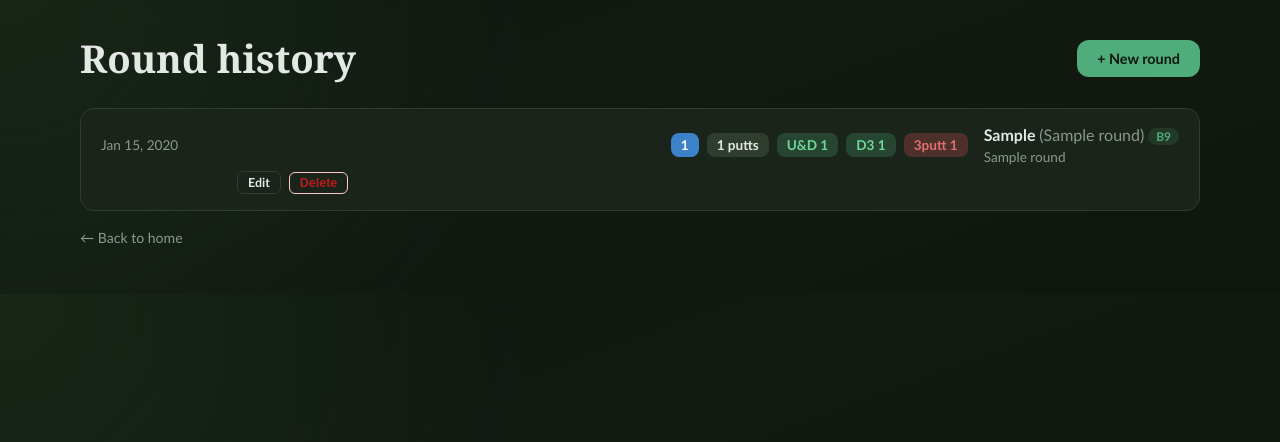
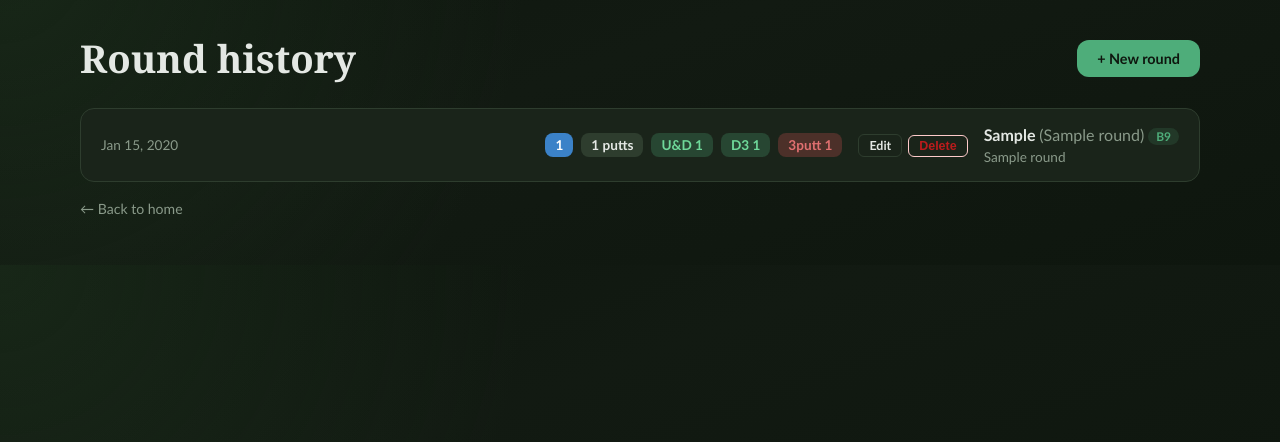
Before and after one commit to Brakjen/golf-scorecards, a FastAPI app: template src/golf_scorecards/templates/round_list.html in a window 1280 px wide. Shown: the part 44-486 px from the top of the page. Run offline with FastAPI, Linux system fonts and the light colour scheme; the template is opened without the code that fills it: most values are stand-ins (such as "Sample title", 1, 10 or a date in 2020).

Commit message:
fix: move round card edit/delete buttons inline with stats

```diff
--- a/src/golf_scorecards/static/styles/app.css
+++ b/src/golf_scorecards/static/styles/app.css
@@ -666,7 +666,7 @@ tfoot th {
 
 .round-card {
   display: grid;
-  grid-template-columns: 120px 1fr auto;
+  grid-template-columns: 120px 1fr auto auto;
   gap: 4px 16px;
   align-items: center;
   padding: 16px 20px;
@@ -722,10 +722,11 @@ tfoot th {
 }
 
 .round-card__actions {
-  grid-column: 2 / -1;
+  grid-row: 1 / 3;
   display: flex;
-  gap: 8px;
-  margin-top: 2px;
+  gap: 6px;
+  justify-self: end;
+  align-items: center;
 }
 
 .btn-action {
```
